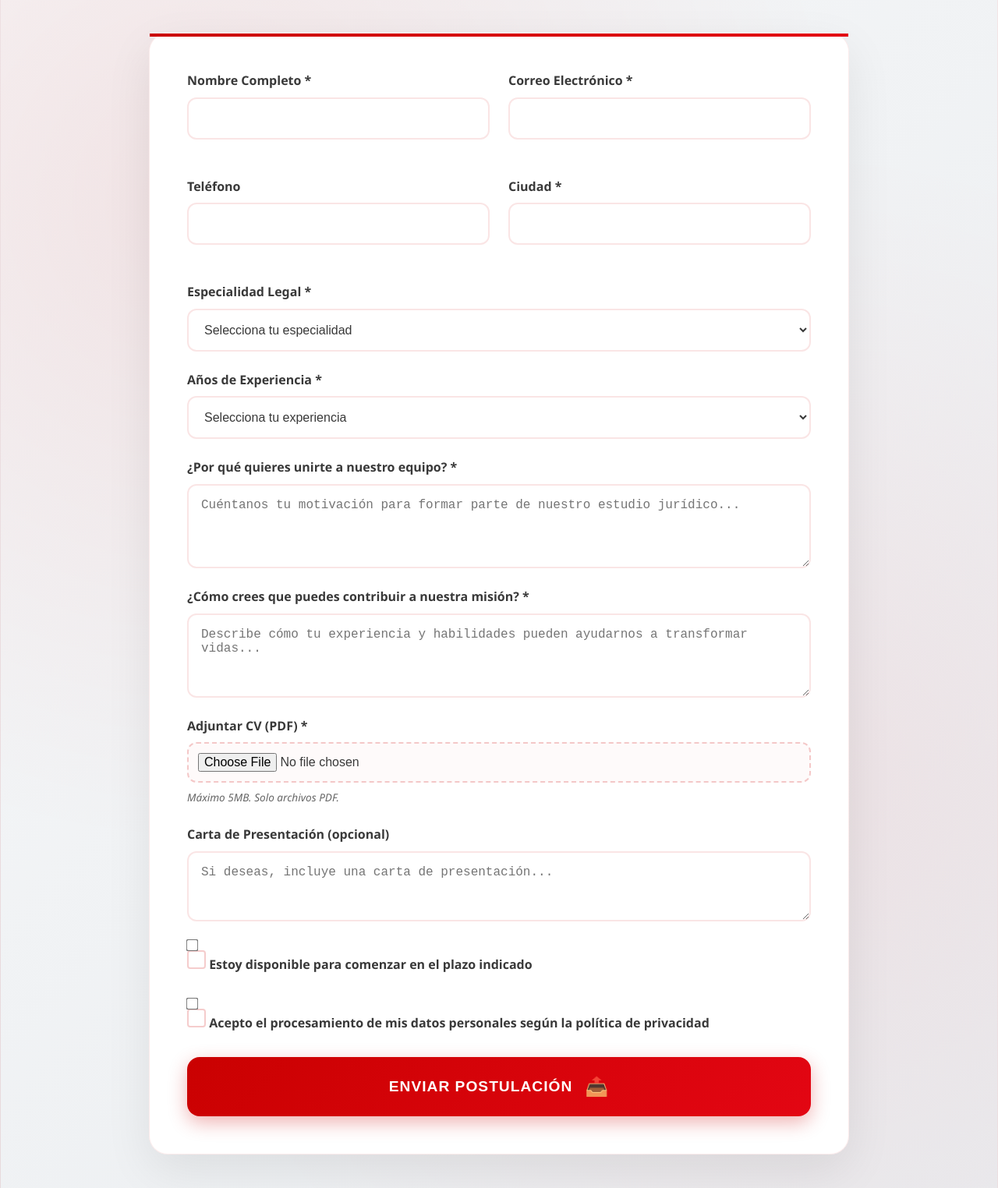
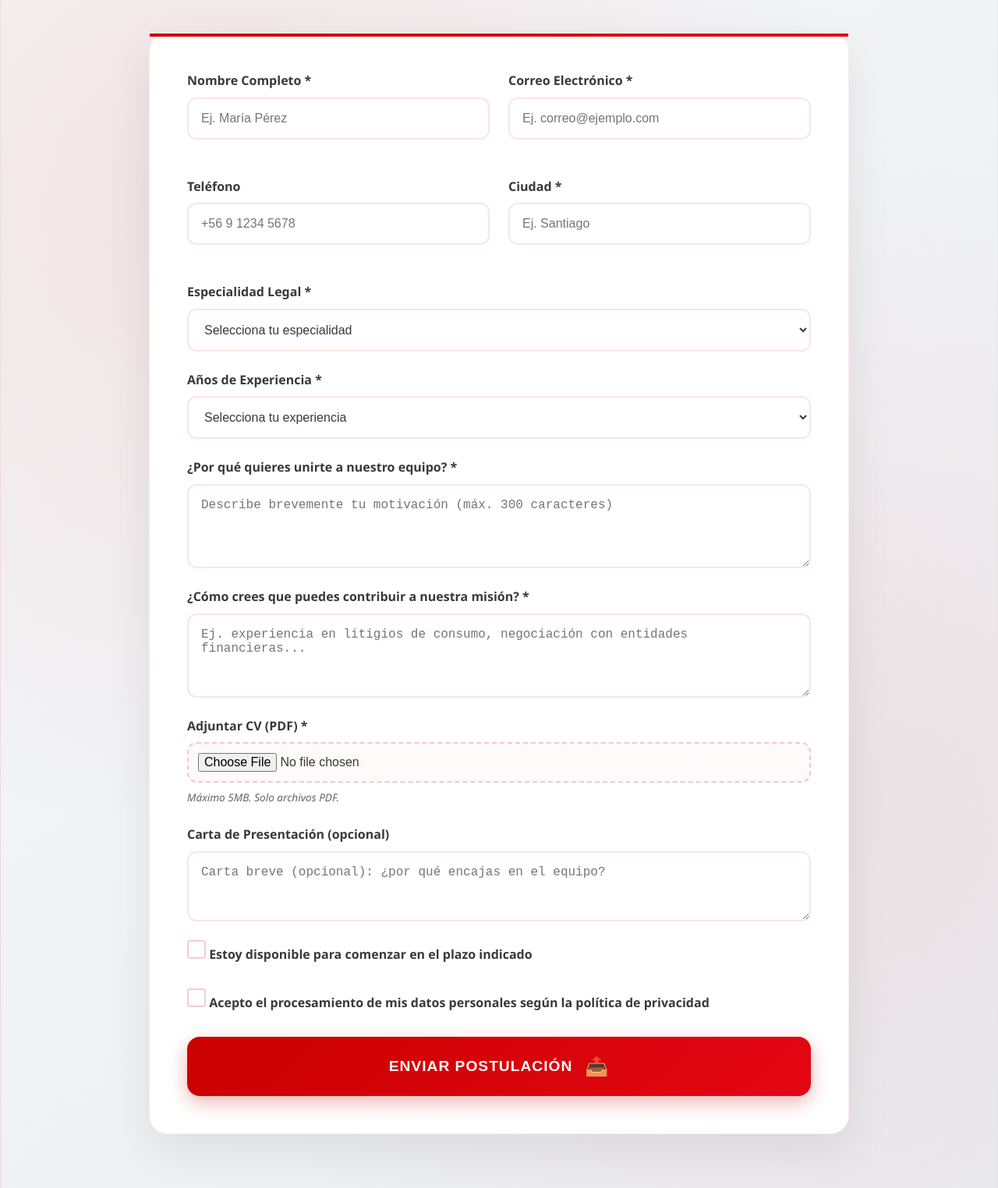
Before and after one commit to Latasoft/stopcae-landing, an Astro site: page /trabaja-con-nosotros in a window 1280 px wide. Shown: the part 860-2384 px from the top of the page at 78% size. Built offline with nearby package versions, Linux system fonts and the light colour scheme; Astro itself is replaced by a stand-in of ours.

Commit message:
formulario-reparacion

```diff
--- a/src/pages/trabaja-con-nosotros.astro
+++ b/src/pages/trabaja-con-nosotros.astro
@@ -37,22 +37,22 @@ import WhatsAppButton from '../components/WhatsAppButton.astro';
                     <div class="form-row">
                         <div class="form-group">
                             <label for="nombre">Nombre Completo *</label>
-                            <input type="text" id="nombre" name="nombre" required>
+                            <input type="text" id="nombre" name="nombre" required placeholder="Ej. María Pérez">
                         </div>
                         <div class="form-group">
                             <label for="email">Correo Electrónico *</label>
-                            <input type="email" id="email" name="email" required>
+                            <input type="email" id="email" name="email" required placeholder="Ej. correo@ejemplo.com">
                         </div>
                     </div>
 
                     <div class="form-row">
                         <div class="form-group">
                             <label for="telefono">Teléfono</label>
-                            <input type="tel" id="telefono" name="telefono">
+                            <input type="tel" id="telefono" name="telefono" placeholder="+56 9 1234 5678">
                         </div>
                         <div class="form-group">
                             <label for="ciudad">Ciudad *</label>
-                            <input type="text" id="ciudad" name="ciudad" required>
+                            <input type="text" id="ciudad" name="ciudad" required placeholder="Ej. Santiago">
                         </div>
                     </div>
 
@@ -82,12 +82,12 @@ import WhatsAppButton from '../components/WhatsAppButton.astro';
 
                     <div class="form-group">
                         <label for="motivacion">¿Por qué quieres unirte a nuestro equipo? *</label>
-                        <textarea id="motivacion" name="motivacion" rows="4" required placeholder="Cuéntanos tu motivación para formar parte de nuestro estudio jurídico..."></textarea>
+                        <textarea id="motivacion" name="motivacion" rows="4" required placeholder="Describe brevemente tu motivación (máx. 300 caracteres)"></textarea>
                     </div>
 
                     <div class="form-group">
                         <label for="aportes">¿Cómo crees que puedes contribuir a nuestra misión? *</label>
-                        <textarea id="aportes" name="aportes" rows="4" required placeholder="Describe cómo tu experiencia y habilidades pueden ayudarnos a transformar vidas..."></textarea>
+                        <textarea id="aportes" name="aportes" rows="4" required placeholder="Ej. experiencia en litigios de consumo, negociación con entidades financieras..."></textarea>
                     </div>
 
                     <div class="form-group">
@@ -98,13 +98,13 @@ import WhatsAppButton from '../components/WhatsAppButton.astro';
 
                     <div class="form-group">
                         <label for="carta">Carta de Presentación (opcional)</label>
-                        <textarea id="carta" name="carta" rows="3" placeholder="Si deseas, incluye una carta de presentación..."></textarea>
+                        <textarea id="carta" name="carta" rows="3" placeholder="Carta breve (opcional): ¿por qué encajas en el equipo?"></textarea>
                     </div>
 
                     <div class="form-group checkbox-group">
                         <label class="checkbox-label">
                             <input type="checkbox" name="disponibilidad" required>
-                            <span class="checkmark"></span>
+                            <span class="checkmark" aria-hidden="true"></span>
                             Estoy disponible para comenzar en el plazo indicado
                         </label>
                     </div>
@@ -112,7 +112,7 @@ import WhatsAppButton from '../components/WhatsAppButton.astro';
                     <div class="form-group checkbox-group">
                         <label class="checkbox-label">
                             <input type="checkbox" name="acepto" required>
-                            <span class="checkmark"></span>
+                            <span class="checkmark" aria-hidden="true"></span>
                             Acepto el procesamiento de mis datos personales según la política de privacidad
                         </label>
                     </div>
@@ -396,20 +396,29 @@ import WhatsAppButton from '../components/WhatsAppButton.astro';
         margin-bottom: 2rem;
     }
 
+    /* Checkbox — accessible custom checkbox */
     .checkbox-label {
         display: flex;
-        align-items: flex-start;
+        align-items: center;
         gap: 1rem;
         cursor: pointer;
         color: #393939;
         font-size: 1rem;
         line-height: 1.5;
+        position: relative;
     }
 
+    /* hide native checkbox but keep it accessible */
     .checkbox-label input[type="checkbox"] {
-        width: auto;
+        position: absolute;
+        opacity: 0;
+        width: 1px;
+        height: 1px;
         margin: 0;
-        transform: scale(1.2);
+        overflow: hidden;
+        clip: rect(0 0 0 0);
+        clip-path: inset(50%);
+        white-space: nowrap;
     }
 
     .checkmark {
@@ -420,12 +429,44 @@ import WhatsAppButton from '../components/WhatsAppButton.astro';
         background: rgba(255, 255, 255, 0.9);
         border: 2px solid rgba(202, 1, 1, 0.2);
         border-radius: 4px;
-        transition: all 0.3s ease;
+        transition: all 0.18s ease;
+        flex-shrink: 0;
     }
 
     .checkbox-label:hover .checkmark {
         border-color: #CA0101;
-        background: rgba(202, 1, 1, 0.05);
+        background: rgba(202, 1, 1, 0.04);
+    }
+
+    /* check mark (hidden by default) */
+    .checkmark::after {
+        content: '';
+        position: absolute;
+        left: 5px;
+        top: 1px;
+        width: 6px;
+        height: 11px;
+        border: solid white;
+        border-width: 0 2px 2px 0;
+        transform: rotate(45deg) scale(0.6);
+        opacity: 0;
+        transition: all 0.16s ease;
+    }
+
+    /* checked state */
+    .checkbox-label input[type="checkbox"]:checked + .checkmark {
+        background: linear-gradient(135deg, #CA0101 0%, #E30613 100%);
+        border-color: #CA0101;
+    }
+
+    .checkbox-label input[type="checkbox"]:checked + .checkmark::after {
+        opacity: 1;
+        transform: rotate(45deg) scale(1);
+    }
+
+    /* keyboard focus */
+    .checkbox-label input[type="checkbox"]:focus + .checkmark {
+        box-shadow: 0 0 0 4px rgba(202,1,1,0.08);
     }
 
     .submit-btn {
```
